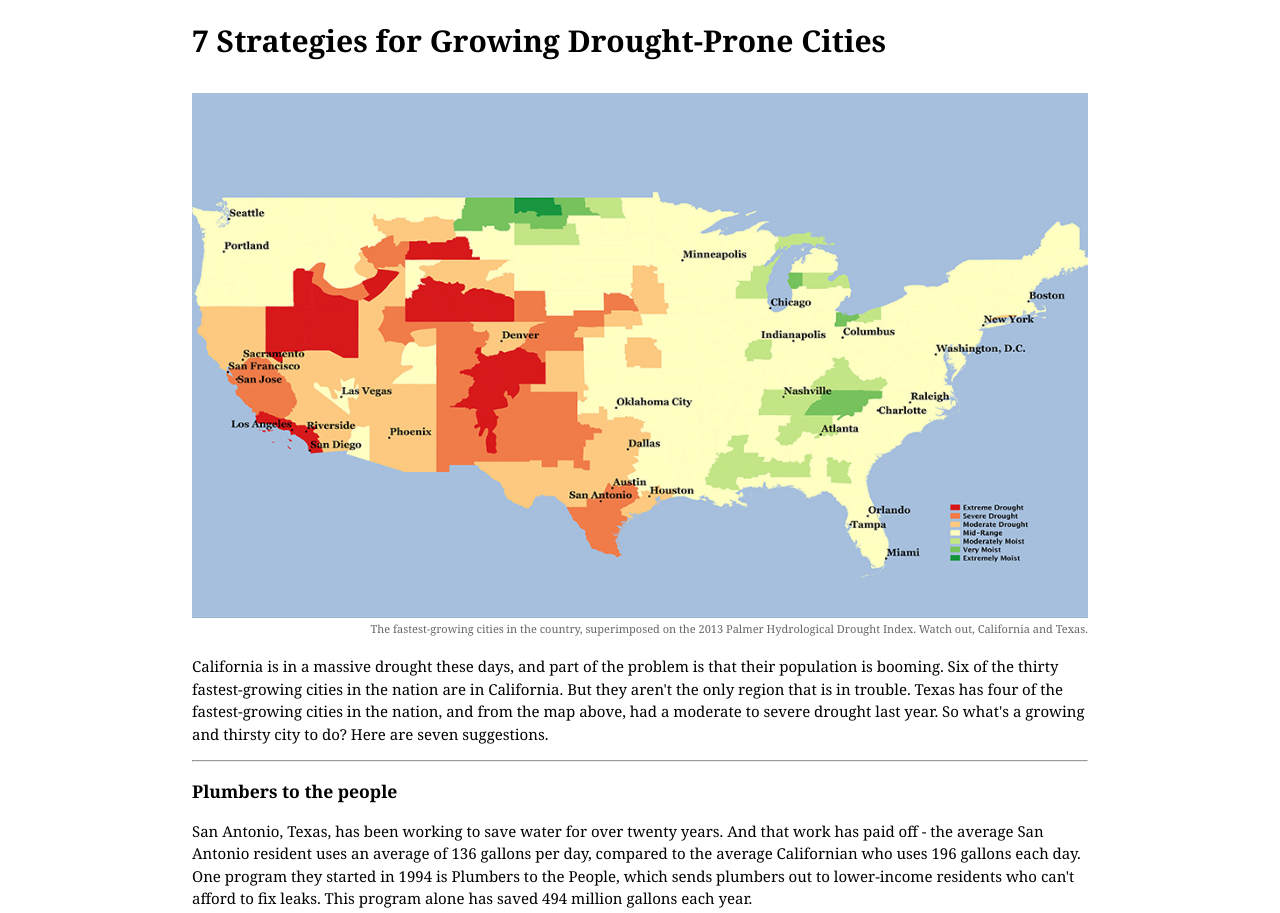
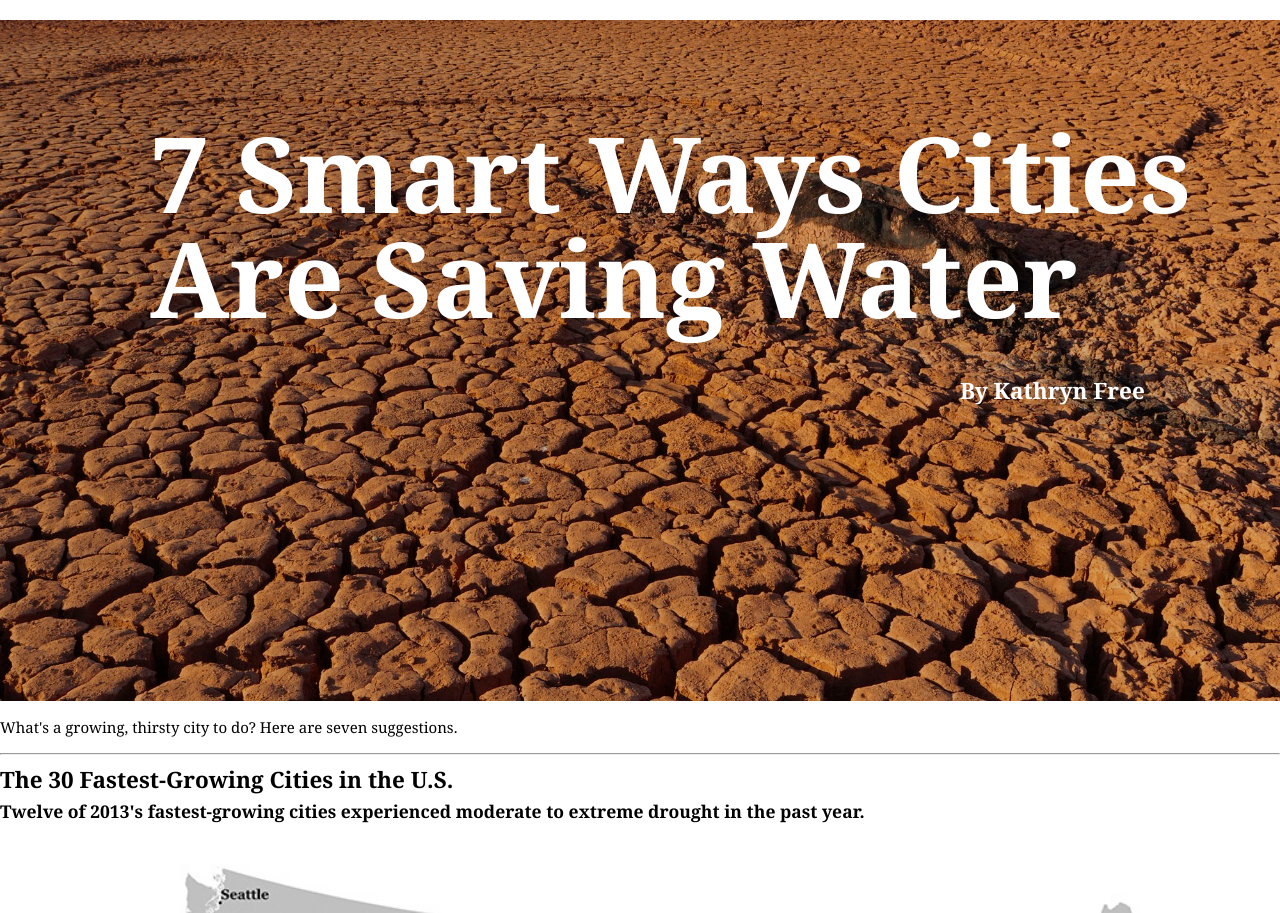
Before and after one commit to katiefree/data-journalism-home, a plain HTML site: page FirstDraft/index.html in a window 1280 px wide. Shown: the top 913 px of the page. Drawn offline with Linux system fonts and the light colour scheme.

Commit message:
new format

```diff
--- a/FirstDraft/index.html
+++ b/FirstDraft/index.html
@@ -1,13 +1,38 @@
 <style type="text/css">
+.imgbkgd{
+
+		width:100%;
+	}
 
 	body{
-		width: 70%;
+
 		margin: auto;
-		margin-top: 30px;
-		line-height: 1.5em;
+		line-height: .8em;
 		font-family: Georgia;
 		font-size: 15px;
 	}
+
+	h1{   z-index:100;
+    position:absolute;
+    color:white;
+  	line-height: 1em;
+    font-weight:bold;
+    font-size: 7em;
+    left:150px;
+    top:50px;}
+
+    h4{   z-index:100;
+    position:absolute;
+    color:white;
+  	line-height: 1em;
+    font-weight:bold;
+    font-size:1.5em;
+    left:75%;
+    top:350px;}
+
+	p{
+		line-height: 1.5em;
+}
 
 	img {
 		margin-top: 20px;
@@ -23,26 +48,40 @@
 
 </style>
 
+<title>7 Ways Cities Are Saving Water</title>
 
+<div class="imgbkgd"><img src="drought-0014-media.jpg"></div>
 
-<h1>7 Strategies for Growing Drought-Prone Cities</h1>
+<h1>7 Smart Ways Cities Are Saving Water</h1>
+<h4>By Kathryn Free</h4>
 
-<img src="test1.jpg">
-<p class="photoCredit">The fastest-growing cities in the country, superimposed on the 2013 Palmer Hydrological Drought Index. Watch out, California and Texas.</p>
+<p>What's a growing, thirsty city to do? Here are seven suggestions.</p>
 
-<p>California is in a massive drought these days, and part of the problem is that their population is booming. Six of the thirty fastest-growing cities in the nation are in California. But they aren't the only region that is in trouble. Texas has four of the fastest-growing cities in the nation, and from the map above, had a moderate to severe drought last year. So what's a growing and thirsty city to do? Here are seven suggestions.</p>
+<hr>
+
+<h2>The 30 Fastest-Growing Cities in the U.S.</h2>
+<h3>Twelve of 2013's fastest-growing cities experienced moderate to extreme drought in the past year.</h4>
+<img src="droughtmap.jpg">
+<p class="photoCredit">Based on 2013 and 2014 data from Palmer Hydrological Drought Index and 2012-2013 census estimates.</p>
+
+<hr>
+<h3>Peecycling</h3>
+<p>Just 150 miles northwest of <b>Dallas</b>, Wichita Falls is about to become the first U.S. city to directly convert its sewage to drinking water. The city will recycle <a href="http://www.bloomberg.com/news/2014-04-22/wichita-falls-braces-for-water-from-sewers-with-texas-in-drought.html">5 million gallons</a> every day, which is a third of its daily demand, once Texas state officials approve the plan. Though it sounds icky to brush your teeth with sewer water, it's considered to be a safe and effective way to conserve water. Astronauts on the <a href="http://science1.nasa.gov/science-news/science-at-nasa/2000/ast02nov_1/">international space station</a> have been drinking recycled water since 2008. Wichita Falls residents may be happy to hear they won't be living the life of an astronaut for long: in the long term, the city will reroute the water to nearby Lake Arrowhead.</p>
 
 <hr>
 <h3>Plumbers to the people</h3>
-<p>San Antonio, Texas, has been working to save water for over twenty years. And that work has paid off - the average San Antonio resident uses an average of 136 gallons per day, compared to the average Californian who uses 196 gallons each day. One program they started in 1994 is Plumbers to the People, which sends plumbers out to lower-income residents who can't afford to fix leaks. This program alone has saved 494 million gallons each year.</p>
+<p>Just one leaky toilet can waste over <a href="http://www.epa.gov/WaterSense/////docs/ws-at-work_bmpcommercialandinstitutional_508.pdf">20,000 gallons</a> each month, flushing an extra $2100 down the drain each year. To save water, <b>San Antonio</b> started a program called <a href="https://www.saws.org/conservation/CaseStudies/docs/P2P_20120402_.pdf">Plumbers to the People</a>, which sends plumbers out to lower-income residents who can't afford to fix leaks. This program alone has saved 494 million gallons each year since it began in 1994.</p>
 
 <hr>
 <h3>Get rid of grass</h3>
-<p>In California, watering lawns accounts for TK % of the yearly water use. Cities like Los Angeles and San Diego have responded by encouraging locals to plant native species that aren't so water-greedy. And they've instituted a "cash for grass" program that subsidizes residents to switch from grass to natives. But they can raise the bar - right now, even in a drought, San Diego residents can water their yards every day(fact check). Los Angeles residents can water three times each week. They can cut that down to one day a week, like San Antonio and Austin. Once people see their green lawns turn yellow, they may be more inspired to change over to a more sustainable yard.</p>
+<p>In Southern California, watering lawns accounts around 60 percent of residents' water use. Cities like <b>San Diego</b> and <b>Los Angeles</b> have responded by encouraging locals to plant native species that aren't so water-greedy. They've instituted a "<a href="http://www.socalwatersmart.com/index.php/qualifyingproducts/turfremoval">cash for grass</a>" program that pays residents up to $2 for every square foot of turf removed. Switching to native plants can reduce landscape irrigation by <a href="http://www.smgov.net/Departments/OSE/Categories/Landscape/Garden-Garden.aspx">83 percent</a> and make maintainence easier. </p>
 
 <hr>
 <h3>Retrofit Pools</h3>
 <p>Anyone flying into Los Angeles can tell you it's a city with a lot of pools. (Unfortunately, a lot of water is evaporating out of those pools. Talk about LA and their pool cover initiative. And they could also be doing a pool filtration system.) </p>
+
+<hr>
+<iframe src="http://cf.datawrapper.de/dIp4z/1/" frameborder="0" allowtransparency="true" allowfullscreen="allowfullscreen" webkitallowfullscreen="webkitallowfullscreen" mozallowfullscreen="mozallowfullscreen" oallowfullscreen="oallowfullscreen" msallowfullscreen="msallowfullscreen" width="600" height="500"></iframe>
 
 <hr>
 <h3>Build green</h3>
@@ -52,9 +91,7 @@
 <h3>Peer Pressure</h3>
 <p>Talk about how public campaigns help save water - >90% of Californians say they are reducing their water use in this drought. Also, by putting how much water you use compared to your neighbors, you'll have a </p>
 
-<hr>
-<h3>Peecycling</h3>
-<p>Talk about Wichita City in Texas, that has resorted to recycling their water, and also talk about how golf courses, gardens, athletic fields, etc can all do with recycled water. </p>
+
 
 <hr>
 <h3>Don't stop after the drought</h3>
```
Also changed, not shown: FirstDraft/drought-0014-media copy.jpg (added), FirstDraft/drought-0014-media.jpg (added), FirstDraft/droughtmap.jpg (added), 1 other file.
